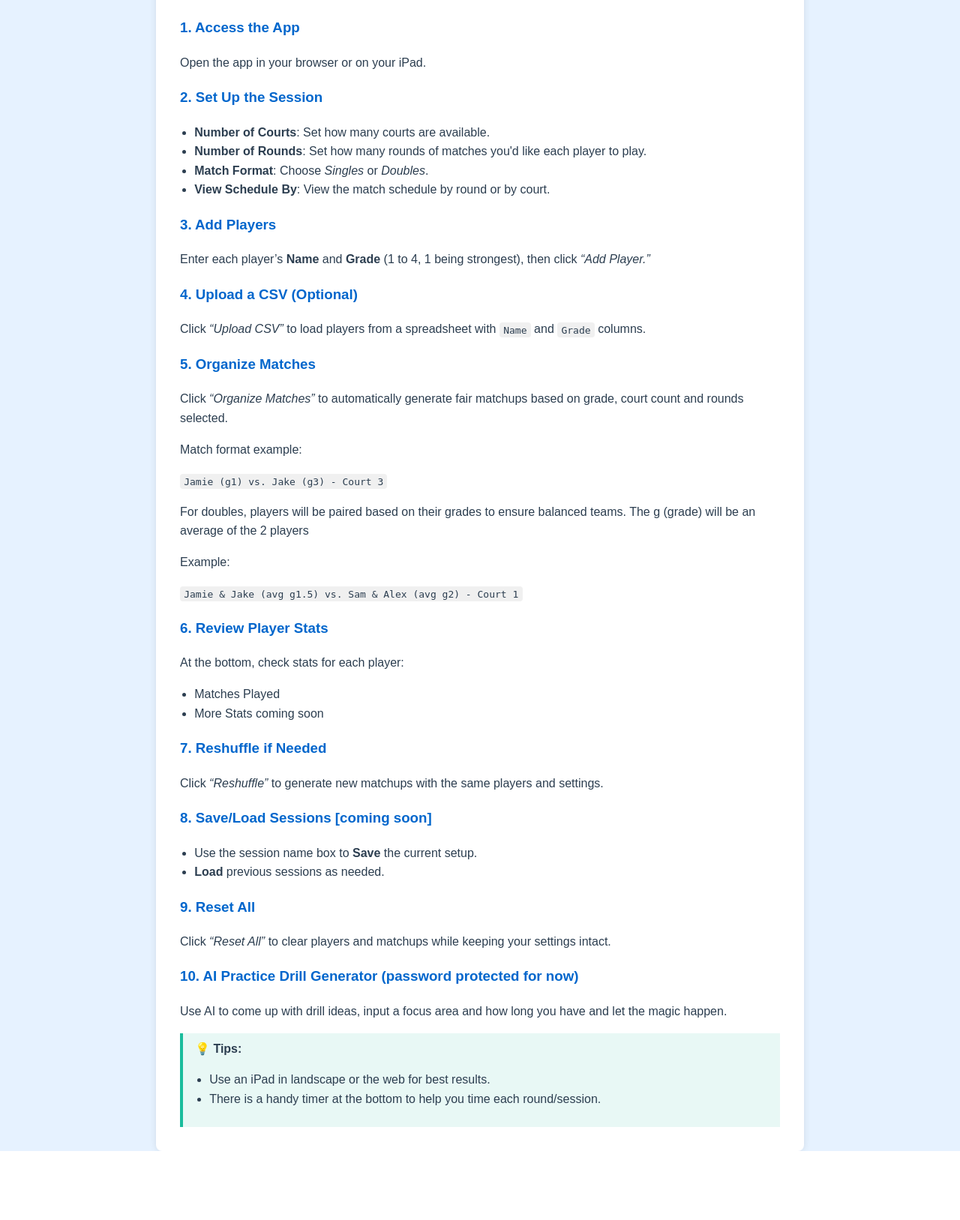
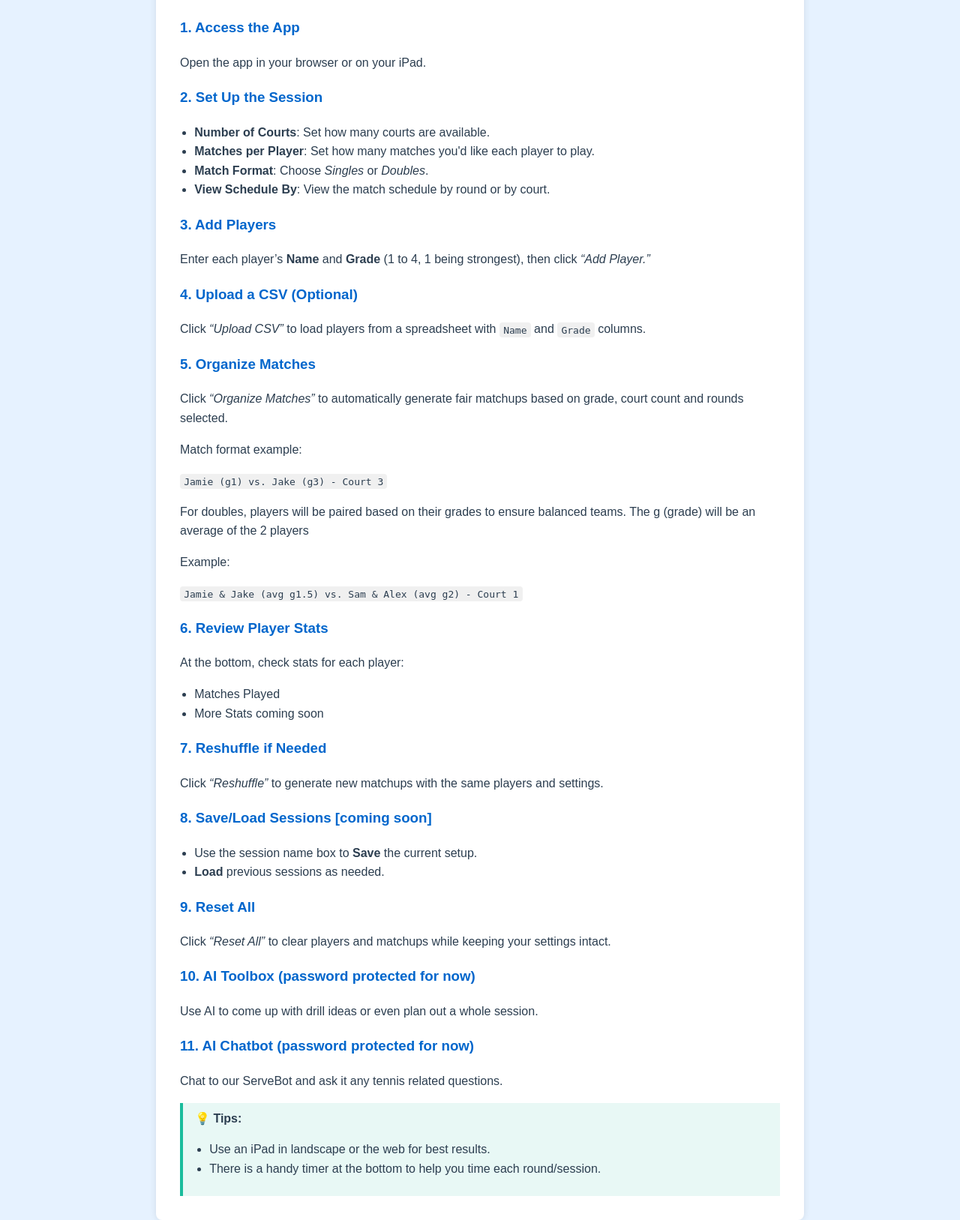
Before and after one commit to jamierjhill/Coach_organiser, a Flask app: page /guide in a window 1280 px wide. Shown: the part 406-2033 px from the top of the page at 75% size. Before the commit the page ends 1941 px from the top, so only its background shows below. Run offline with Flask 3, Linux system fonts and the light colour scheme.

Commit message:
updated coach guide

```diff
--- a/templates/coach_guide.html
+++ b/templates/coach_guide.html
@@ -71,7 +71,7 @@
     <h3>2. Set Up the Session</h3>
     <ul>
       <li><strong>Number of Courts</strong>: Set how many courts are available.</li>
-      <li><strong>Number of Rounds</strong>: Set how many rounds of matches you'd like each player to play.</li>
+      <li><strong>Matches per Player</strong>: Set how many matches you'd like each player to play.</li>
       <li><strong>Match Format</strong>: Choose <em>Singles</em> or <em>Doubles</em>.</li>
       <li><strong>View Schedule By</strong>: View the match schedule by round or by court.</li>
 
@@ -109,8 +109,11 @@
     <h3>9. Reset All</h3>
     <p>Click <em>“Reset All”</em> to clear players and matchups while keeping your settings intact.</p>
 
-    <h3>10. AI Practice Drill Generator (password protected for now)</h3>
-    <p>Use AI to come up with drill ideas, input a focus area and how long you have and let the magic happen.</p>
+    <h3>10. AI Toolbox (password protected for now)</h3>
+    <p>Use AI to come up with drill ideas or even plan out a whole session.</p>
+
+    <h3>11. AI Chatbot (password protected for now)</h3>
+    <p>Chat to our ServeBot and ask it any tennis related questions.</p>
 
     <div class="tip">
       <strong>💡 Tips:</strong>
```
